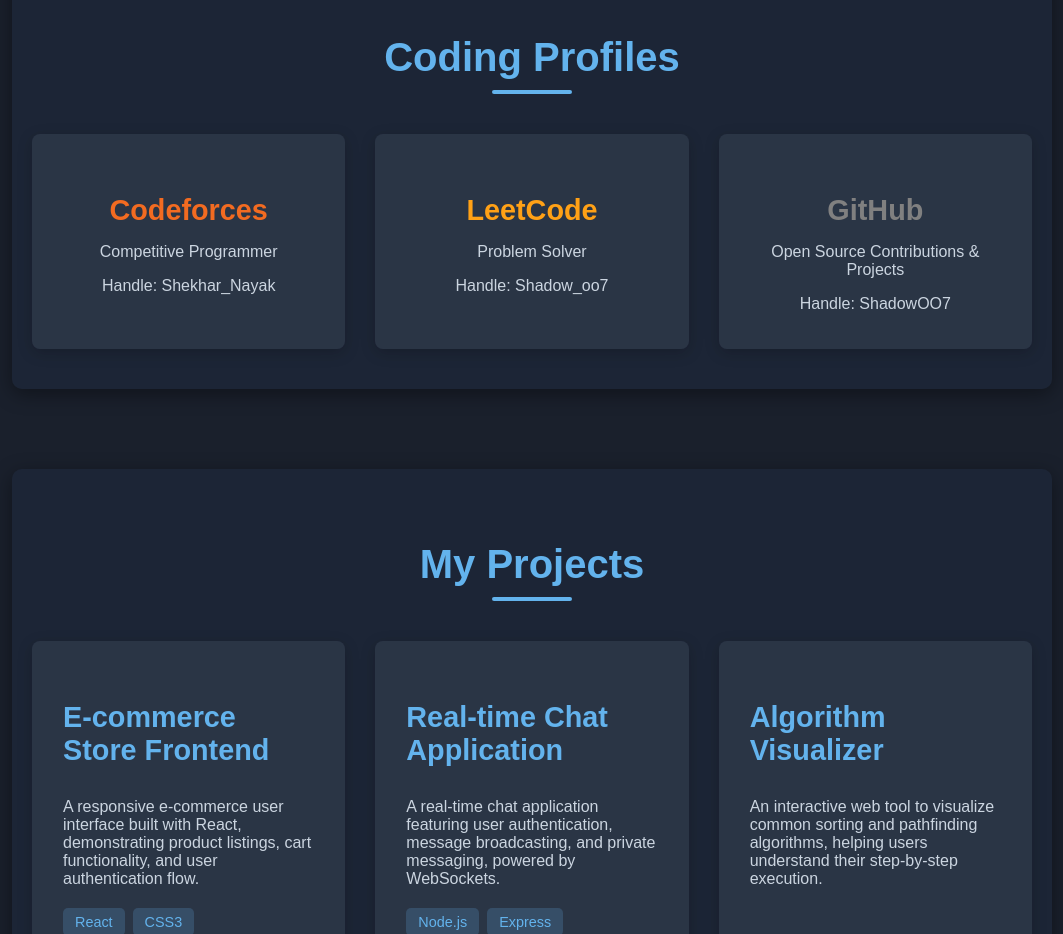
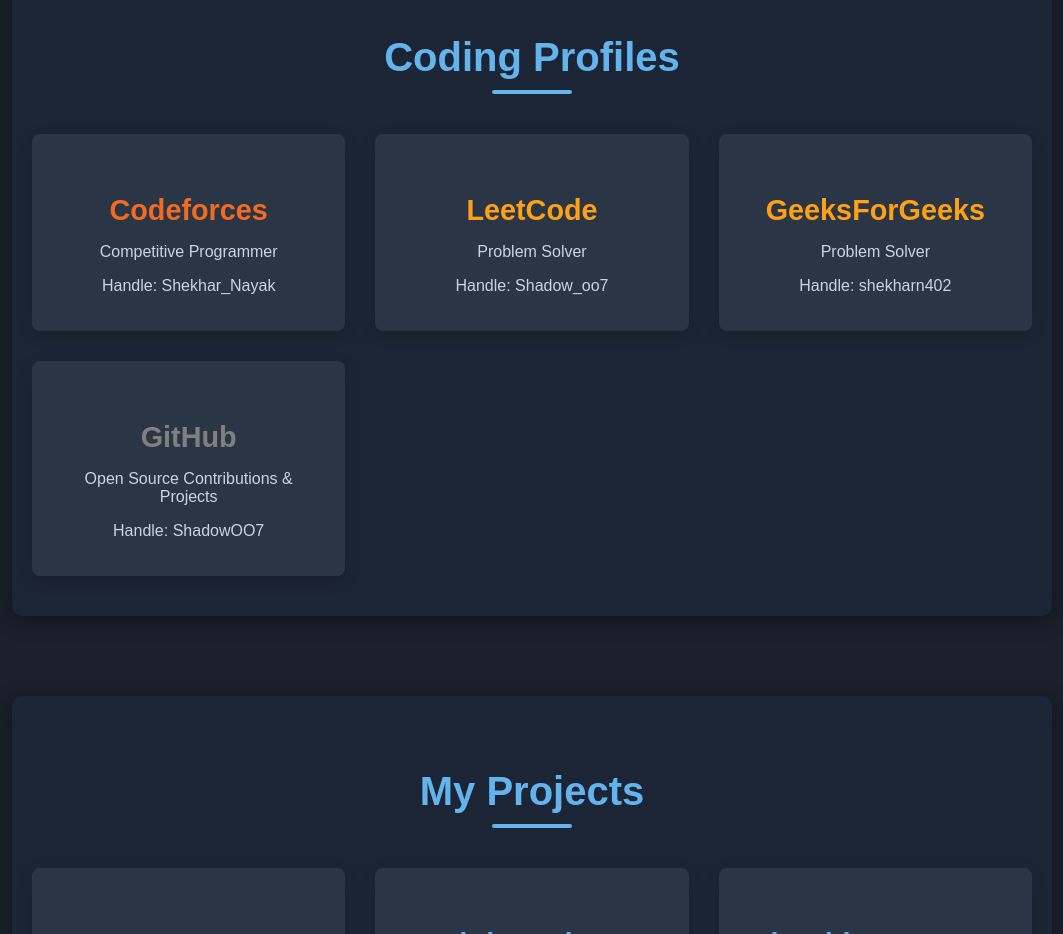
Before and after one commit to ShadowOO7/My-Portfolio, a React (Create React App) app: page / in a window 1280 px wide. Shown: the part 1560-2494 px from the top of the page, without its empty margins (108-1171 px from the left). Built offline with nearby package versions, Linux system fonts and the light colour scheme.

Commit message:
Update personal info and contact details

```diff
--- a/src/components/CodingProfiles.js
+++ b/src/components/CodingProfiles.js
@@ -19,6 +19,11 @@
               <p>Problem Solver</p>
               <p>Handle: Shadow_oo7</p>
             </a>
+            <a href="https://www.geeksforgeeks.org/user/shekharn402/?_gl=1*aqa913*_up*MQ..*_gs*MQ..&gclid=Cj0KCQjwhO3DBhDkARIsANxrhTonvS9ffJ0uhilxGQDefKSZ6UA0wyQgwIaJu2vYv_oT5W36AS6lQSMaAgw6EALw_wcB&gbraid=0AAAAAC9yBkCGQ2D-Bv6QQ1RdjKrrCKwXo" target="_blank" rel="noopener noreferrer" className="profile-card leetcode">
+              <h3>GeeksForGeeks</h3>
+              <p>Problem Solver</p>
+              <p>Handle: shekharn402</p>
+            </a>
             <a href="https://github.com/ShadowOO7" target="_blank" rel="noopener noreferrer" className="profile-card github">
               <h3>GitHub</h3>
               <p>Open Source Contributions & Projects</p>
```
